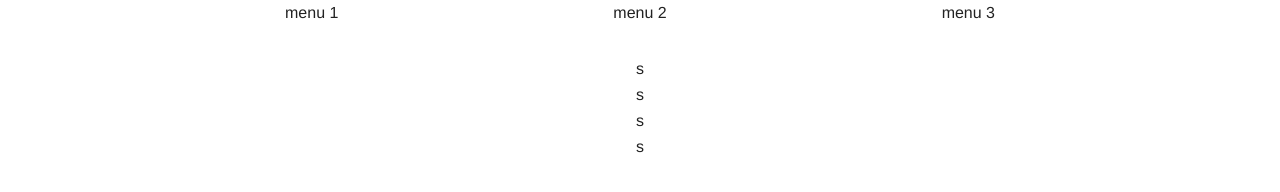
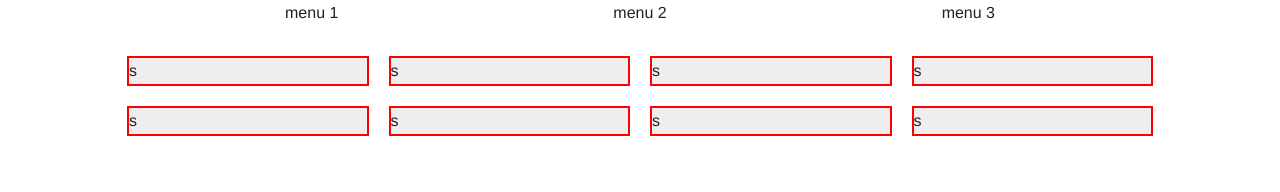
Before and after one commit to shaselton/angular-test, a plain HTML site: page index.html in a window 1280 px wide. Drawn offline with Linux system fonts and the light colour scheme.

Commit message:
basic responsive-column framework

```diff
--- a/css/main.css
+++ b/css/main.css
@@ -124,11 +124,20 @@ nav a:visited {
 
 
 .content{
-    text-align: center;
+    -webkit-column-count: 2;
+    -webkit-column-gap:   20px;
+    -moz-column-count:    2;
+    -moz-column-gap:      20px;
+    column-count:         2;
+    column-gap:           20px;
 }
 
 
-
+.mod-subitem{
+    background-color: #eee;
+    border: 2px solid #f00;
+    margin-bottom: 20px;
+}
 
 
 
@@ -184,7 +193,14 @@ nav a:visited {
     WIDE: CSS3 Effects
    ==================== */
 
-
+    .content{
+        -webkit-column-count: 3;
+        -webkit-column-gap:   20px;
+        -moz-column-count:    3;
+        -moz-column-gap:      20px;
+        column-count:         3;
+        column-gap:           20px;
+    }
 
 /* ============
     WIDE: Menu
@@ -216,6 +232,15 @@ nav a:visited {
     .wrapper {
         width: 1026px; /* 1140px - 10% for margins */
         margin: 0 auto;
+    }
+
+    .content{
+        -webkit-column-count: 4;
+        -webkit-column-gap:   20px;
+        -moz-column-count:    4;
+        -moz-column-gap:      20px;
+        column-count:         4;
+        column-gap:           20px;
     }
 }
 
--- a/js/Controllers/main-controller-ck.js
+++ b/js/Controllers/main-controller-ck.js
@@ -1 +1 @@
-(function(){"use strict";poc.controller("mainController",["$scope",function(e){var t=function(t){e.subItems=t.items};e.menuItems=[{title:"menu 1",items:[{img:"",name:"sub1"},{img:"",name:"sub2"},{img:"",name:"sub3"},{img:"",name:"sub4"}]},{title:"menu 2",items:[{img:"",name:"sub02"},{img:"",name:"sub023"}]},{title:"menu 3",items:[]}];e.changeMenu=function(t){e.subItems=t.items;console.log(e.subItems,t)};return t(e.menuItems[0])}])})();
+(function(){"use strict";poc.controller("mainController",["$scope","$compile",function(e,t){var n=function(t){e.subItems=t.items};e.menuItems=[{title:"menu 1",items:[{img:"",name:"sub1"},{img:"",name:"sub2"},{img:"",name:"sub3"},{img:"",name:"sub4"},{img:"",name:"sub5"},{img:"",name:"sub6"},{img:"",name:"sub7"},{img:"",name:"sub8"}]},{title:"menu 2",items:[{img:"",name:"sub02"},{img:"",name:"sub023"}]},{title:"menu 3",items:[]}];e.changeMenu=function(n){e.subItems=n.items;t(angular.element(document.querySelector(".content")),e)};return n(e.menuItems[0])}])})();
--- a/partials/home.html
+++ b/partials/home.html
@@ -1 +1 @@
-<sub-item ng-repeat="item in subItems" itemDetails="item"></sub-item>
+<sub-item ng-repeat="item in subItems" class="mod-subitem" itemDetails="item"></sub-item>
```
